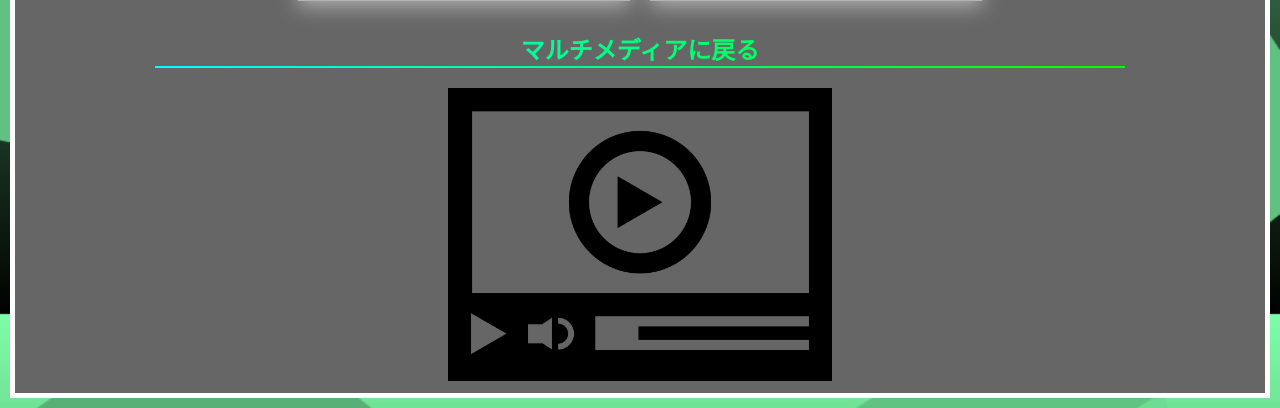
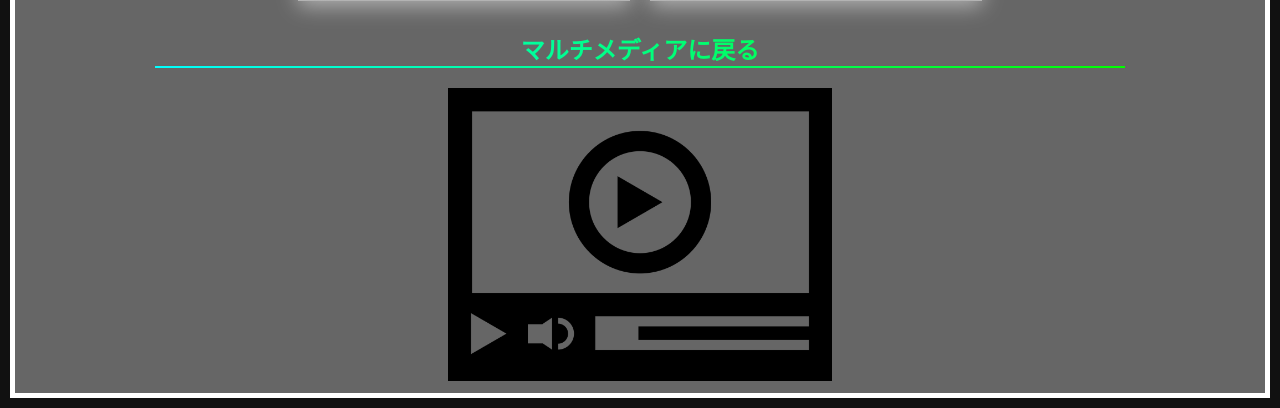
Before and after one commit to PusyuuOfficial/PusyuuPageInPHP, a PHP site: page /cgi-bin/SystemFolder/PageData/s-MultiMedia/m-FrogTube.html in a window 1280 px wide. Shown: the part 3142-3550 px from the top of the page. Run offline with PHP 8.4, Linux system fonts and the light colour scheme.

Commit message:
バックグラウンド画像変更

```diff
--- a/SystemFolder/CssData/Style-1.css
+++ b/SystemFolder/CssData/Style-1.css
@@ -1,7 +1,8 @@
 @charset "UTF-8";
 
 body {
-  background-image: url("6.jpg");
+  /*background-image: url("6.jpg");*/
+  background-color: #111;
   background-size: cover;
   background-repeat: no-repeat;
   background-position: center;
@@ -13,9 +14,9 @@ body {
 
 /*****************************************
   *----------------------------------
-  |  ThisStyleVersion: 16.4       |
+  |  ThisStyleVersion: 16.5       |
   |  © 2021-2023 By Pusyuu        |
-  |  LastUpdate: 2023-06-17       |
+  |  LastUpdate: 2023-06-23       |
   |  ・。・ﾌﾟｼｭｰ㌨？・・・        |
 ----------------------------------*
 ******************************************/
```
